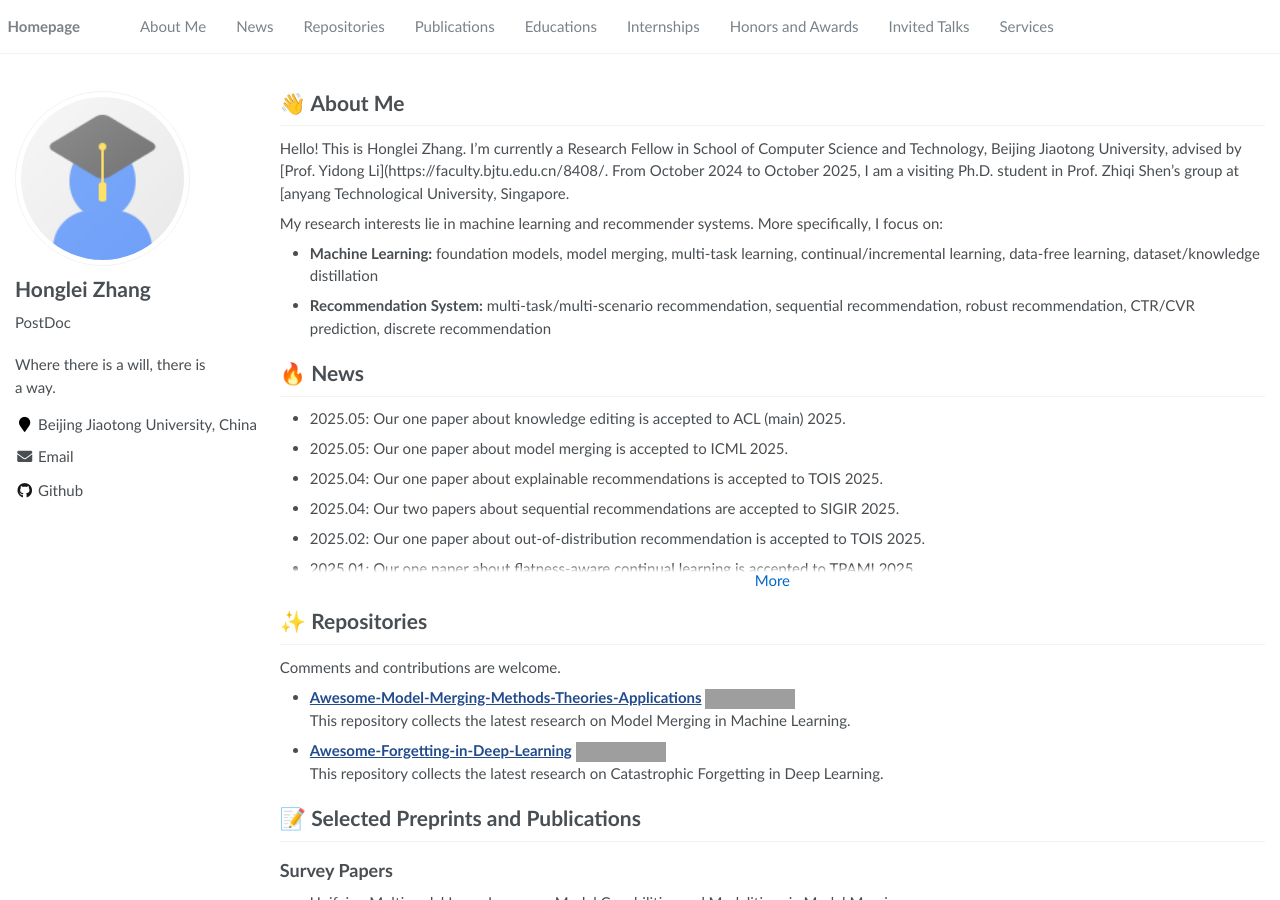
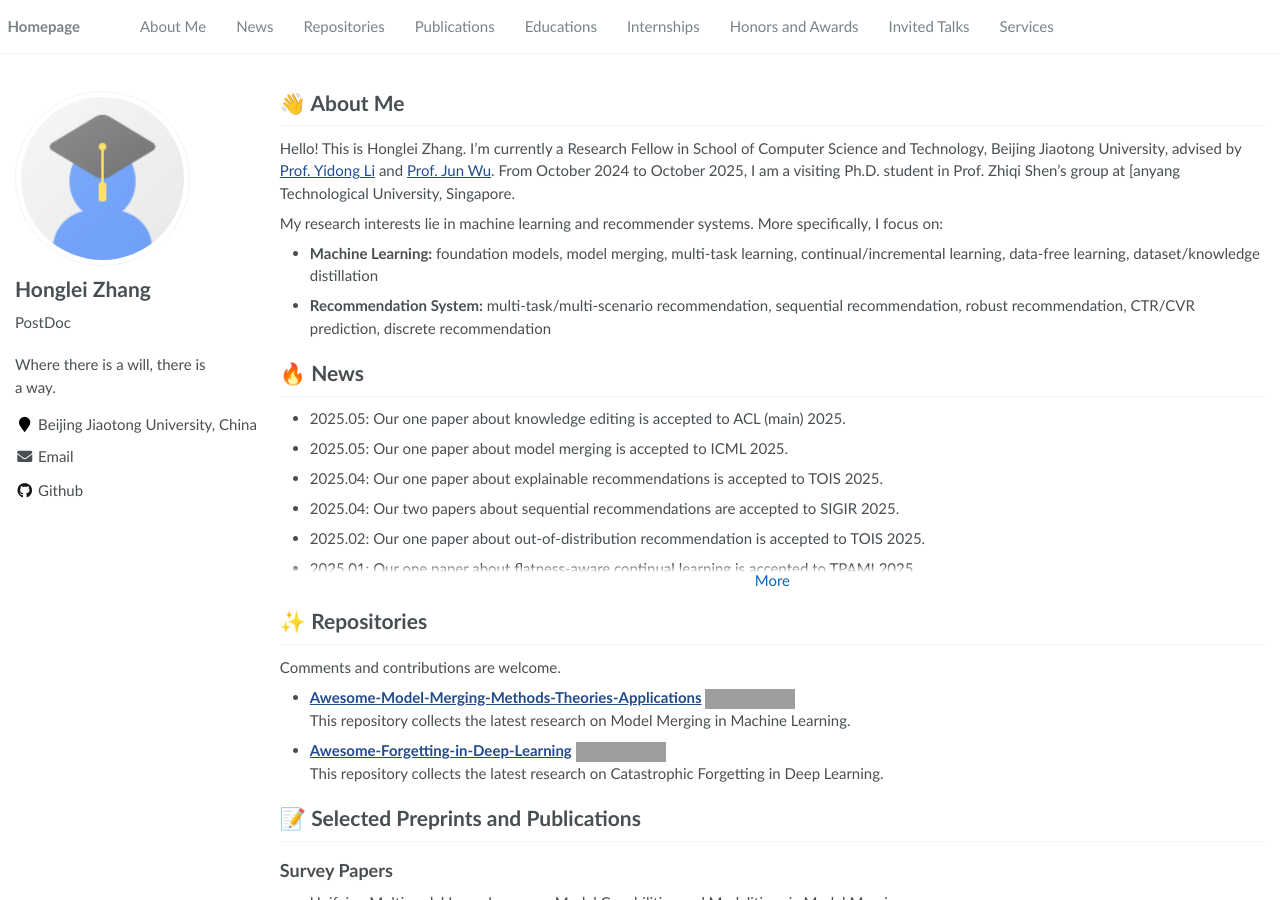
Before and after one commit to hongleizhang/hongleizhang.github.io, a Jekyll site: the page built from _pages/about.md, in a window 1280 px wide and 900 px high. Built offline with Jekyll 4.4.1, drawn with Linux system fonts in a browser that asks for light colours; formulas are drawn with MathJax 3; grey boxes are pictures that could not be loaded.

Commit message:
update about

```diff
--- a/_pages/about.md
+++ b/_pages/about.md
@@ -19,7 +19,7 @@ redirect_from:
 
 # 👋 About Me
 Hello! This is Honglei Zhang.
-I'm currently a Research Fellow in School of Computer Science and Technology, Beijing Jiaotong University, advised by [Prof. Yidong Li](https://faculty.bjtu.edu.cn/8408/. From October 2024 to October 2025, I am a visiting Ph.D. student in Prof. Zhiqi Shen's group at [anyang Technological University, Singapore.
+I'm currently a Research Fellow in School of Computer Science and Technology, Beijing Jiaotong University, advised by [Prof. Yidong Li](https://faculty.bjtu.edu.cn/8408/) and [Prof. Jun Wu](https://faculty.bjtu.edu.cn/8620/). From October 2024 to October 2025, I am a visiting Ph.D. student in Prof. Zhiqi Shen's group at [anyang Technological University, Singapore.
 
 <!--
  and [Dr. Zhenyi Wang](https://sites.google.com/view/zhenyiwang)
```
